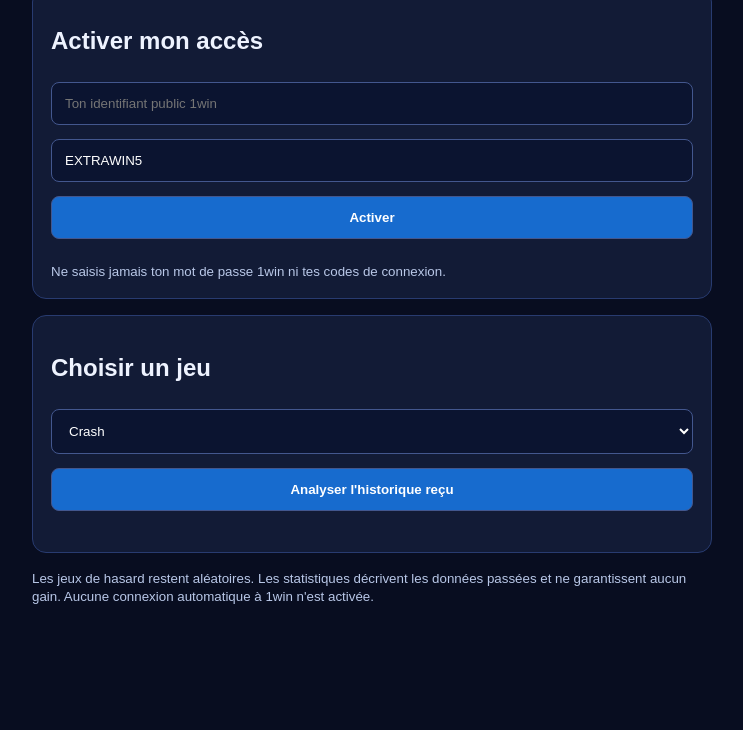
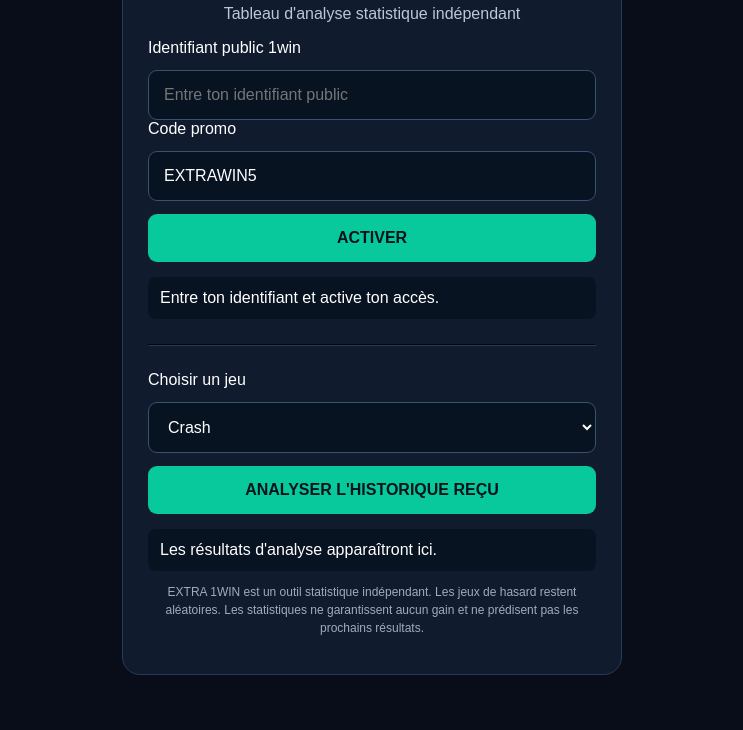
Before and after one commit to sebastiendamour21-oss/extra1win-casino, a website: page index.html in a window 1280 px wide. Shown: the part 150-880 px from the top of the page, without its empty margins (268-1011 px from the left). Before the commit the page ends 800 px from the top, so only its background shows below. Drawn offline with Linux system fonts and the light colour scheme.

Commit message:
Refactor index.html for improved layout and styling
Updated HTML structure and styling for better layout and user experience.

```diff
--- a/index.html
+++ b/index.html
@@ -1,27 +1,109 @@
-<!doctype html>
+
+<!DOCTYPE html>
 <html lang="fr">
 <head>
-<meta charset="utf-8"><meta name="viewport" content="width=device-width,initial-scale=1">
+<meta charset="UTF-8">
+<meta name="viewport" content="width=device-width, initial-scale=1">
 <title>EXTRA 1WIN</title>
 <style>
-body{margin:0;background:#080d20;color:#eef3ff;font:16px Arial,sans-serif;padding:24px}
-main{max-width:680px;margin:auto}h1{color:#58d7ff}section{background:#121b36;border:1px solid #283b70;border-radius:14px;padding:18px;margin:16px 0}
-input,select,button{box-sizing:border-box;width:100%;padding:13px;margin:7px 0;border-radius:8px;border:1px solid #43578e;background:#0b1430;color:white}
-button{background:#176bce;font-weight:bold}small{color:#b9c8e8}.games{display:grid;grid-template-columns:1fr 1fr;gap:8px}
-pre{white-space:pre-wrap;word-break:break-word}
-</style></head>
-<body><main>
-<h1>EXTRA 1WIN</h1><p>Tableau d'analyse statistique indépendant</p>
-<section><h2>Activer mon accès</h2>
-<input id="pid" placeholder="Ton identifiant public 1win">
-<input id="promo" placeholder="Code promo" value="EXTRAWIN5">
-<button onclick="register()">Activer</button><p id="regmsg"></p>
-<small>Ne saisis jamais ton mot de passe 1win ni tes codes de connexion.</small></section>
-<section><h2>Choisir un jeu</h2><select id="game">
-<option value="crash">Crash</option><option value="lucky-jet">Lucky Jet</option><option value="mines">Mines Classic</option><option value="aviator">Aviator</option></select>
-<button onclick="analyze()">Analyser l'historique reçu</button><pre id="result"></pre></section>
-<p><small>Les jeux de hasard restent aléatoires. Les statistiques décrivent les données passées et ne garantissent aucun gain. Aucune connexion automatique à 1win n'est activée.</small></p>
-</main><script>
-async function register(){let r=await fetch('/api/register',{method:'POST',headers:{'Content-Type':'application/json'},body:JSON.stringify({publicId:document.getElementById('pid').value,promo:document.getElementById('promo').value})});let j=await r.json();document.getElementById('regmsg').textContent=j.message||j.error||'Erreur';}
-async function analyze(){let r=await fetch('/api/analyze',{method:'POST',headers:{'Content-Type':'application/json'},body:JSON.stringify({game:document.getElementById('game').value,publicId:document.getElementById('pid').value})});let j=await r.json();document.getElementById('result').textContent=JSON.stringify(j,null,2);}
-</script></body></html>
+*{box-sizing:border-box}
+body{margin:0;background:#080d19;color:white;font-family:Arial,sans-serif;padding:20px}
+main{max-width:500px;margin:35px auto;background:#111b2e;padding:25px;border-radius:18px;border:1px solid #263b5c}
+h1{text-align:center;color:#20e6b5;font-size:30px}
+p{text-align:center;color:#b9c8dc}
+input,select,button{width:100%;padding:15px;margin-top:13px;border-radius:9px;font-size:16px}
+input,select{background:#081322;color:white;border:1px solid #38516f}
+button{background:#08c99c;color:#06131a;border:0;font-weight:bold}
+button:disabled{opacity:.5}
+.result{margin-top:15px;padding:12px;border-radius:8px;background:#081322;white-space:pre-wrap;overflow-wrap:anywhere}
+.note{font-size:12px;color:#9eacc0;line-height:1.5}
+</style>
+</head>
+<body>
+<main>
+<h1>EXTRA 1WIN</h1>
+<p>Tableau d'analyse statistique indépendant</p>
+
+<label>Identifiant public 1win</label>
+<input id="pid" placeholder="Entre ton identifiant public">
+
+<label>Code promo</label>
+<input id="promo" value="EXTRAWIN5">
+
+<button id="activate" onclick="register()">ACTIVER</button>
+<div id="regmsg" class="result">Entre ton identifiant et active ton accès.</div>
+
+<hr style="border-color:#263b5c;margin:25px 0">
+
+<label>Choisir un jeu</label>
+<select id="game">
+<option value="crash">Crash</option>
+<option value="luckyjet">Lucky Jet</option>
+<option value="mines">Mines Classic</option>
+<option value="aviator">Aviator</option>
+</select>
+
+<button id="analyse" onclick="analyze()">ANALYSER L'HISTORIQUE REÇU</button>
+<div id="analysis" class="result">Les résultats d'analyse apparaîtront ici.</div>
+
+<p class="note">
+EXTRA 1WIN est un outil statistique indépendant. Les jeux de hasard restent aléatoires. Les statistiques ne garantissent aucun gain et ne prédisent pas les prochains résultats.
+</p>
+</main>
+
+<script>
+const API="https://curly-firefly-cb6a.sebastiendamour21.workers.dev";
+
+async function request(path,data){
+ const response=await fetch(API+path,{
+  method:"POST",
+  headers:{"Content-Type":"application/json"},
+  body:JSON.stringify(data)
+ });
+ const result=await response.json();
+ if(!response.ok) throw new Error(result.error||result.message||"Erreur du serveur");
+ return result;
+}
+
+async function register(){
+ const id=document.getElementById("pid").value.trim();
+ const promo=document.getElementById("promo").value.trim();
+ const msg=document.getElementById("regmsg");
+ const btn=document.getElementById("activate");
+
+ if(!id||!promo){msg.textContent="Entre ton identifiant et ton code promo.";return;}
+
+ btn.disabled=true;
+ msg.textContent="Connexion au serveur...";
+ try{
+  const data=await request("/api/register",{publicId:id,promo:promo});
+  msg.textContent=data.message||data.error||JSON.stringify(data);
+ }catch(e){
+  msg.textContent="Erreur : "+e.message;
+ }finally{
+  btn.disabled=false;
+ }
+}
+
+async function analyze(){
+ const id=document.getElementById("pid").value.trim();
+ const game=document.getElementById("game").value;
+ const msg=document.getElementById("analysis");
+ const btn=document.getElementById("analyse");
+
+ if(!id){msg.textContent="Entre d'abord ton identifiant public.";return;}
+
+ btn.disabled=true;
+ msg.textContent="Analyse en cours...";
+ try{
+  const data=await request("/api/analyze",{publicId:id,game:game});
+  msg.textContent=JSON.stringify(data,null,2);
+ }catch(e){
+  msg.textContent="Erreur : "+e.message;
+ }finally{
+  btn.disabled=false;
+ }
+}
+</script>
+</body>
+</html>
```
